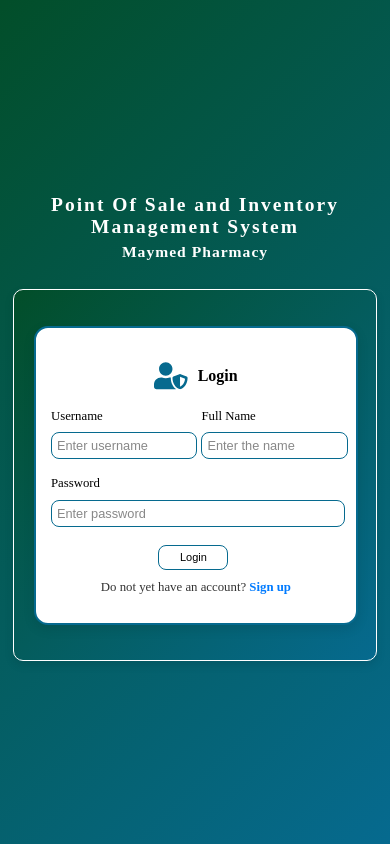
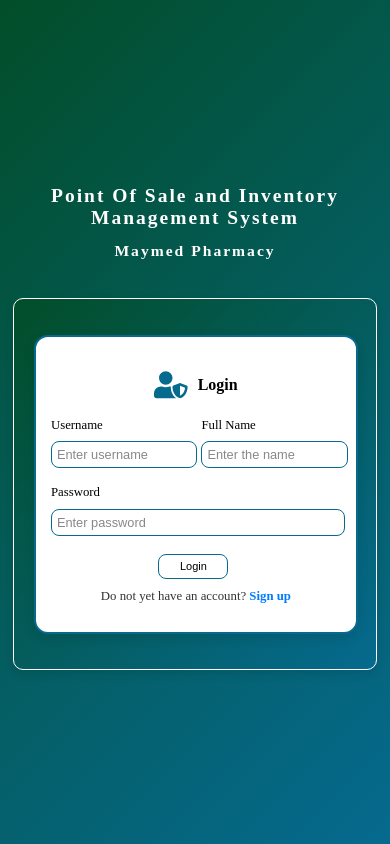
Before and after one commit to pharmacysystem950-hub/noorhayapharmacysystem, a React (Create React App) app: page / in a window 390 px wide. Built offline with nearby package versions, Linux system fonts and the light colour scheme.

Commit message:
make ui responsive in all size of screens

```diff
--- a/src/styles/LoginPage.css
+++ b/src/styles/LoginPage.css
@@ -320,11 +320,13 @@ form .error-message {
   .header-text h2 {
     font-size: clamp(0.9rem, 5vw, 1.3rem);
     letter-spacing: 2px;
+    margin-bottom: 10px;
   }
 
   .header-text h3 {
     font-size: clamp(0.7rem, 4vw, 1rem);
-    letter-spacing: 1px;
+    letter-spacing: 2px;
+    margin-bottom: 25px;
   }
 
   .left-side,
```
